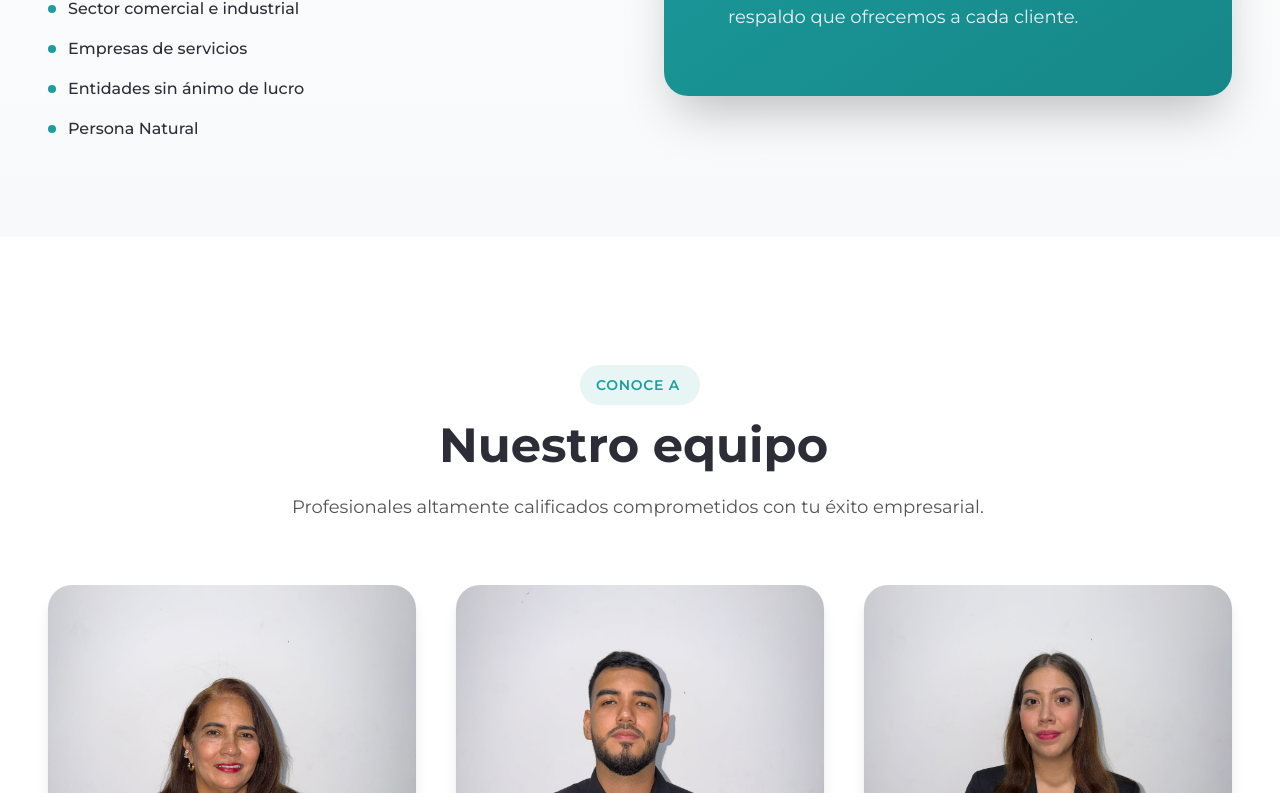
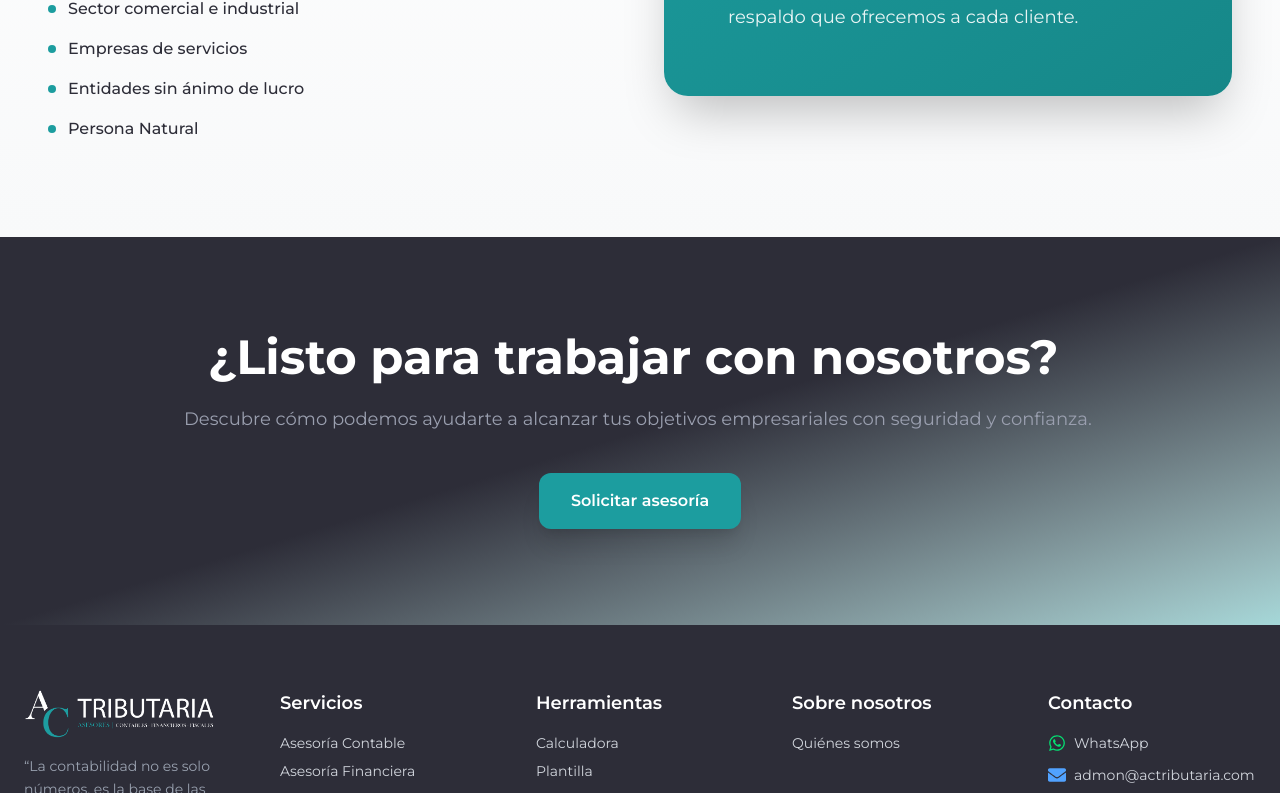
Before and after one commit to CamiloTaborda/ac-website, a Next.js app: page /sobre-nosotros in a window 1280 px wide. Shown: the part 2007-2800 px from the top of the page. Built offline with nearby package versions, Linux system fonts and the light colour scheme.

Commit message:
delete team section

```diff
--- a/src/app/sobre-nosotros/page.jsx
+++ b/src/app/sobre-nosotros/page.jsx
@@ -227,7 +227,7 @@ export default function AboutUs() {
       </section>
 
       {/* SECCIÓN: EQUIPO */}
-      <section className="w-full bg-white py-20 md:py-32">
+      {/* <section className="w-full bg-white py-20 md:py-32">
         <div className="max-w-[1800px] mx-auto w-full px-6 sm:px-8 md:px-12">
 
           <div className="text-center mb-16">
@@ -250,7 +250,6 @@ export default function AboutUs() {
                 key={index}
                 className="group bg-white rounded-3xl overflow-hidden shadow-lg hover:shadow-2xl transition-all duration-500 hover:-translate-y-2"
               >
-                {/* Foto completa */}
                 <div className="relative w-full h-100 2xl:h-120 overflow-hidden bg-[#f8f9fa]">
                 <Image
                 src={member.image}
@@ -261,7 +260,6 @@ export default function AboutUs() {
                 <div className="absolute inset-0 bg-gradient-to-t from-[#2d2d38]/60 to-transparent opacity-0 group-hover:opacity-100 transition-opacity duration-300"></div>
                </div>
 
-                {/* Info debajo */}
                 <div className="p-8 text-center">
                   <h3 className="font-playfair text-2xl md:text-2xl font-bold text-[#2d2d38] mb-2">
                     {member.name}
@@ -279,7 +277,7 @@ export default function AboutUs() {
           </FadeInWhenVisible>
 
         </div>
-      </section>
+      </section> */}
 
       {/* CTA FINAL */}
       <section className="w-full bg-gradient-to-br from-[#2d2d38] via-[#2d2d38] to-[#1c9d9f]/40 py-20 md:py-24">
```
